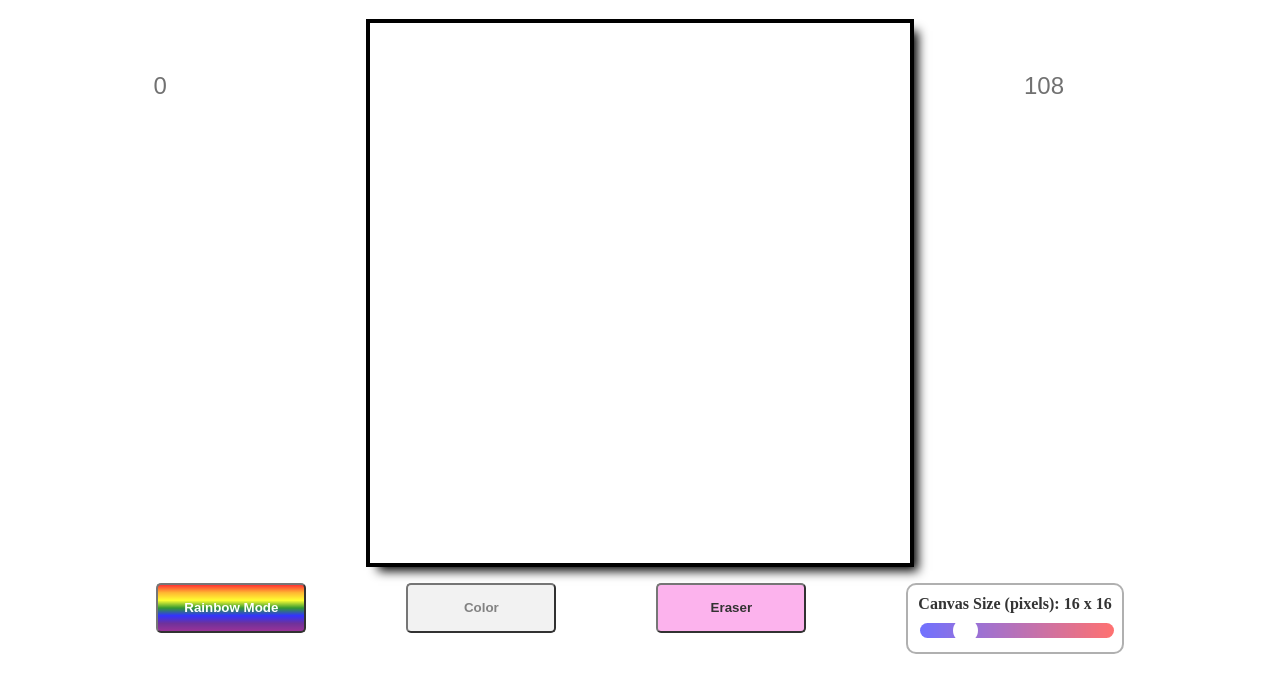
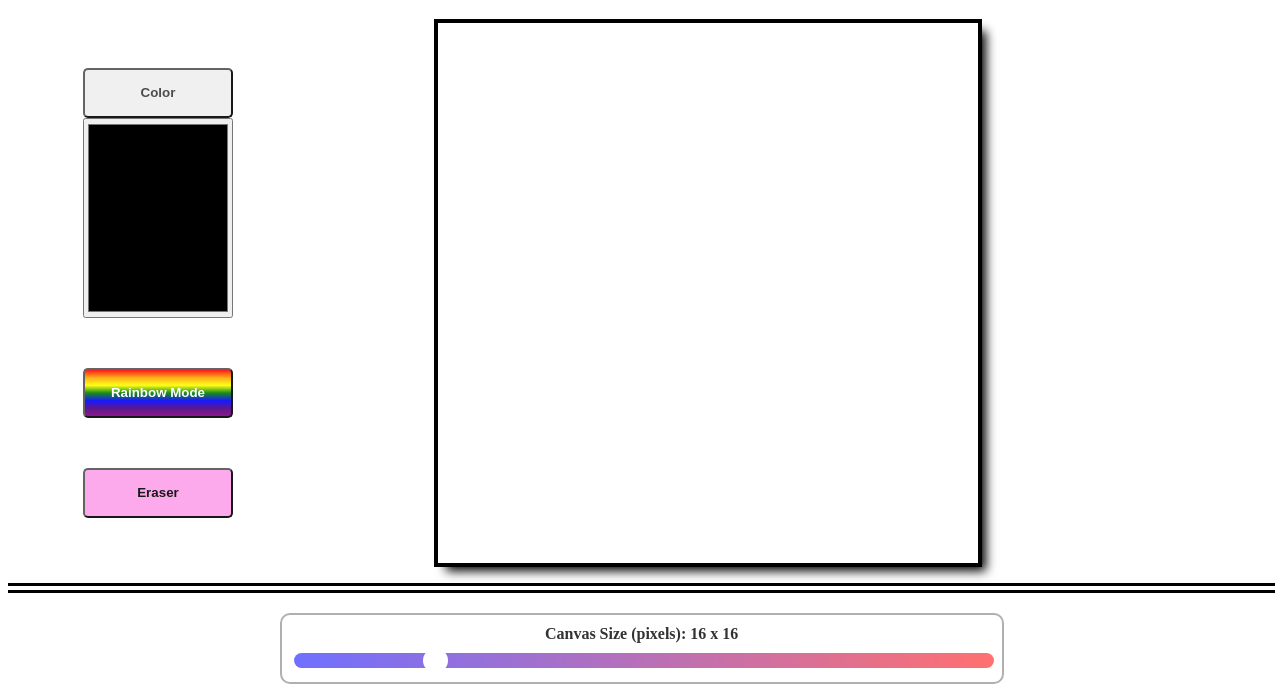
Before and after one commit to jackouni/Etch-a-Sketch-TOP, a plain HTML site: page index.html in a window 1280 px wide. Shown: the part 128-820 px from the top of the page. Drawn offline with Linux system fonts and the light colour scheme.

Commit message:
Restyled the page so that it looks cleaner. Added a color picker box which will eventually allow the user to input the color of their choice for the 'pen'.

```diff
--- a/index.html
+++ b/index.html
@@ -5,16 +5,24 @@
     <meta http-equiv="X-UA-Compatible" content="IE=edge">
     <meta name="viewport" content="width=device-width, initial-scale=1.0">
     <title>Etch-a-Sketch</title>
+    <link type="text/css" href="colorjoe/colorjoe.css">
     <link rel="stylesheet" href="style.css">
+
     <script src="script.js" defer></script>
+    <script src="colorjoe/colorjoe.min.js"></script>
 </head>
 <body>
     <h1 id="Title"> Etch-a-Sketch </h1>
-    <div id="main-container"></div>
+    <div id="main-container">
+        <div id="color-picker-container">
+            <button id="color-btn" class="buttons">Color</button>
+            <input type="color" id="input-color">
+            <button id="rainbow-btn" class="buttons">Rainbow Mode</button>
+            <button id="eraser-btn" class="buttons">Eraser</button>
+        </div>
+        <div id="canvas-container"></div>
+    </div>
     <div id="lower-container">
-        <button id="rainbow-btn" class="buttons">Rainbow Mode</button>
-        <button id="color-btn" class="buttons">Color</button>
-        <button id="eraser-btn" class="buttons">Eraser</button>
         <div id="slider-column">
             <div class="text">Canvas Size (pixels): <span id="value"></span></div>
             <input type="range" min="2" max="75" value="16" id="slide" class="slider">
--- a/script.js
+++ b/script.js
@@ -2,7 +2,7 @@
 
 /* ----- VARIABLES & ELEMENT SELECTIONS -*/
 
-    const canvas = document.getElementById('main-container');
+    const canvas = document.getElementById('canvas-container');
     const slider = document.getElementById('slide');
     const output = document.getElementById('value');
     const rainbowBtn = document.getElementById('rainbow-btn');
--- a/style.css
+++ b/style.css
@@ -15,13 +15,33 @@ h1 {
 }
 
 #main-container {
+    display: flex;
+    width: 99vw;
+    padding-bottom: 20px;
+    border-bottom: double black 10px;
+}
+
+#canvas-container {
     display: grid;
     grid-template-rows: repeat(16, auto);
-     grid-template-columns: repeat(16, auto);
+    grid-template-columns: repeat(16, auto);
     width: 540px;
     height: 540px;
+    margin-left: 205px;
     outline: solid black 4px;
     box-shadow: 8px 8px 10px;
+}
+
+#color-picker-container{
+    display: flex;
+    margin-left: 75px;
+    flex-direction: column;
+    justify-content: center;
+    align-items: center;
+}
+#input-color {
+    height: 200px;
+    width: 150px;
 }
 
 #lower-container {
@@ -40,6 +60,7 @@ h1 {
 
 #slider-column {
     border: solid rgb(157, 157, 157) 2px;
+    width:700px;
     border-radius: 10px;
     padding: 10px;
     opacity: 80%;
@@ -85,33 +106,17 @@ h1 {
     border: solid black 2px;
 }
 
-.slider::after {
-    content:'108';
-    color: black;
-    font-size: 24px;
-    position: absolute;
-    top: 25%;
-    left: 80%;
-}
 
-.slider::before {
-    content:'0';
-    color: black;
-    font-size: 24px;
-    position: absolute;
-    top: 25%;
-    left: 12%;
-}
 
 #rainbow-btn {
     background-color: rgb(226, 226, 226);
-    margin-right: 100px;
+    margin-top: 50px;
     height: 50px;
     width: 150px;
     background-image: linear-gradient(red, orange, yellow, green, blue, indigo, purple);
     font-weight: 800;
     color: white;
-    opacity: 80%;
+    opacity: 90%;
     border-radius: 5px;
 
     transition: 0.5s;
@@ -120,11 +125,13 @@ h1 {
 #rainbow-btn:hover {
     opacity: 100%;
     border: solid black 2px;
+    height:55px;
+    width:155px ;
+    box-shadow: 10px 10px 3px;
 }
 
 #color-btn {
     background-color: rgb(239, 239, 239);
-    margin-right: 100px;
     height: 50px;
     width: 150px;
     font-weight: 800;
@@ -142,12 +149,11 @@ h1 {
 
 #color-btn {
     background-color: rgb(239, 239, 239);
-    margin-right: 100px;
     height: 50px;
     width: 150px;
     font-weight: 800;
-    color: rgb(99, 99, 99);
-    opacity: 80%;
+    color: rgb(58, 58, 58);
+    opacity: 90%;
     border-radius: 5px;
 
     transition: 0.5s;
@@ -156,22 +162,26 @@ h1 {
     opacity: 100%;
     color: black;
     border: solid black 2px;
+    height: 55px;
+    width:155px ;
     }
 
 #eraser-btn {
     background-color: rgb(252, 161, 233);
-    margin-right: 100px;
+    margin-top: 50px;
     height: 50px;
     width: 150px;
     font-weight: 800;
     color: rgb(0, 0, 0);
-    opacity: 80%;
+    opacity: 90%;
     border-radius: 5px;
 
     transition: 0.5s;
     }
 #eraser-btn:hover {
     opacity: 100%;
+    height: 55px;
+    width:155px ;
     color: black;
     border: solid black 2px;
     }
```
